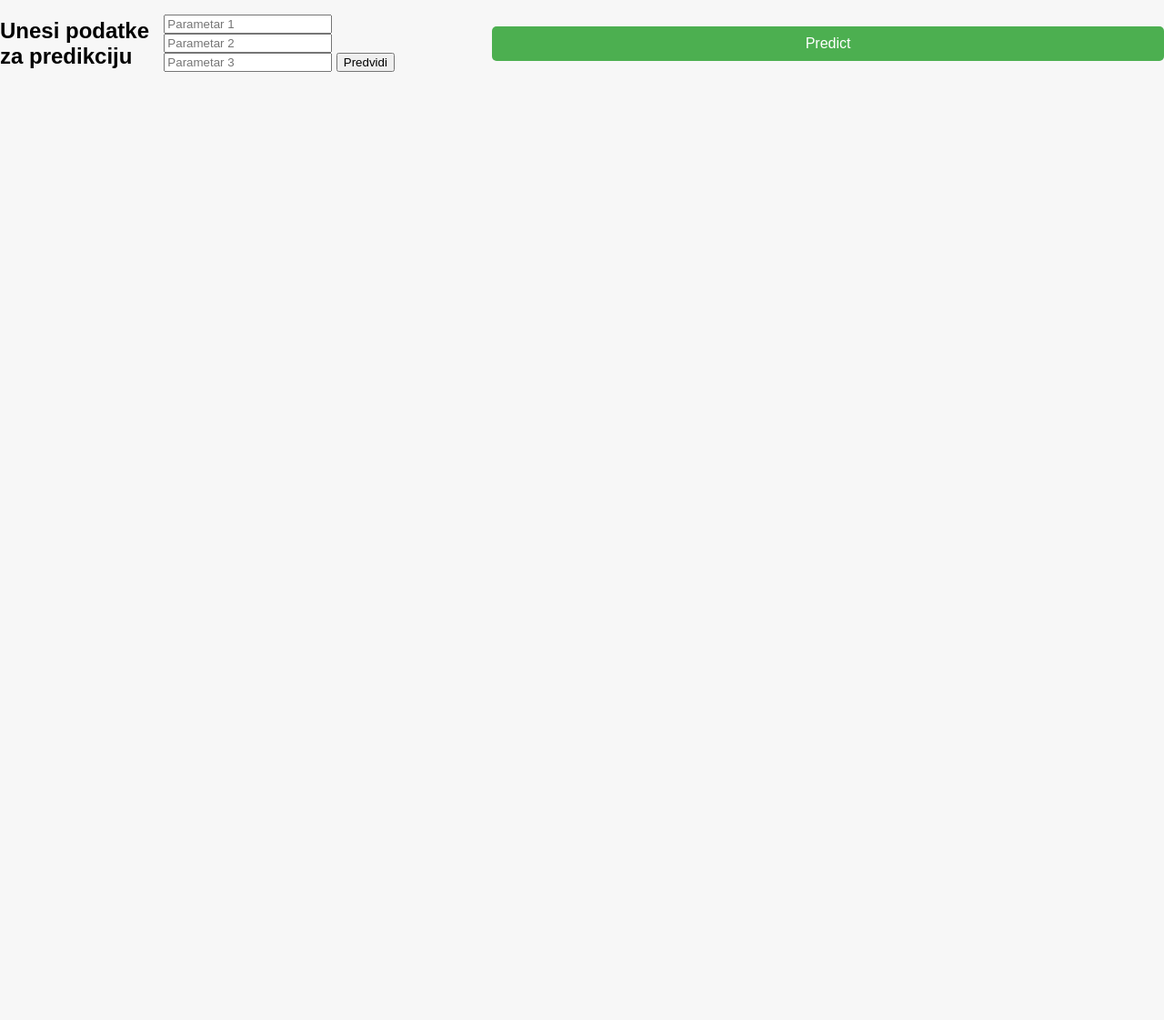
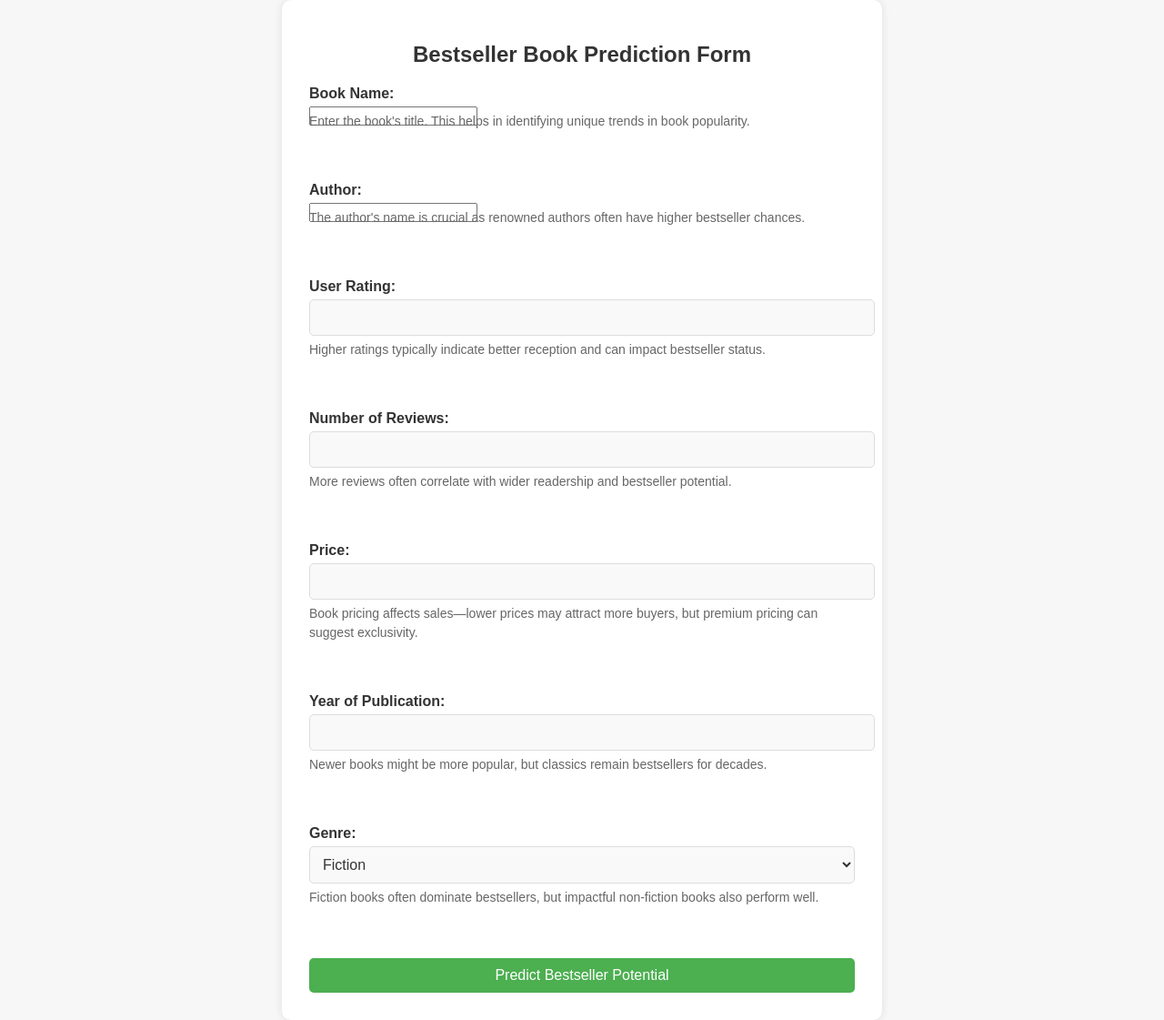
Before and after one commit to Filip746/FlaskAzureApp, a Flask app: page / in a window 1280 px wide. Shown: the whole page at 91% size. Before the commit the page ends 79 px from the top, so only its background shows below. Run offline with Flask 3, Linux system fonts and the light colour scheme.

Commit message:
Changed index.html to form type

```diff
--- a/templates/index.html
+++ b/templates/index.html
@@ -10,17 +10,51 @@
 </head>
 
 <body>
-    <h2>Unesi podatke za predikciju</h2>
-    <form id="predict-form">
-        <input type="text" id="param1" placeholder="Parametar 1">
-        <input type="text" id="param2" placeholder="Parametar 2">
-        <input type="text" id="param3" placeholder="Parametar 3">
-        <button type="submit">Predvidi</button>
-    </form>
-    <div id="result"></div>
+    <div class="form">
+        <h1>Bestseller Book Prediction Form</h1>
+        <form action="/predict" method="post">
 
-    <input type="submit" value="Predict">
-    </form>
+            <label for="name">Book Name:</label>
+            <input type="text" name="name" id="name" required>
+            <p>Enter the book's title. This helps in identifying unique trends in book popularity.</p>
+            <br><br>
+
+            <label for="author">Author:</label>
+            <input type="text" name="author" id="author" required>
+            <p>The author's name is crucial as renowned authors often have higher bestseller chances.</p>
+            <br><br>
+
+            <label for="user_rating">User Rating:</label>
+            <input type="number" name="user_rating" id="user_rating" step="0.1" required>
+            <p>Higher ratings typically indicate better reception and can impact bestseller status.</p>
+            <br><br>
+
+            <label for="reviews">Number of Reviews:</label>
+            <input type="number" name="reviews" id="reviews" required>
+            <p>More reviews often correlate with wider readership and bestseller potential.</p>
+            <br><br>
+
+            <label for="price">Price:</label>
+            <input type="number" name="price" id="price" required>
+            <p>Book pricing affects sales—lower prices may attract more buyers, but premium pricing can suggest
+                exclusivity.</p>
+            <br><br>
+
+            <label for="year">Year of Publication:</label>
+            <input type="number" name="year" id="year" required>
+            <p>Newer books might be more popular, but classics remain bestsellers for decades.</p>
+            <br><br>
+
+            <label for="genre">Genre:</label>
+            <select name="genre" id="genre">
+                <option value="Fiction">Fiction</option>
+                <option value="Non Fiction">Non Fiction</option>
+            </select>
+            <p>Fiction books often dominate bestsellers, but impactful non-fiction books also perform well.</p>
+            <br><br>
+
+            <input type="submit" value="Predict Bestseller Potential">
+        </form>
     </div>
 </body>
 
```
